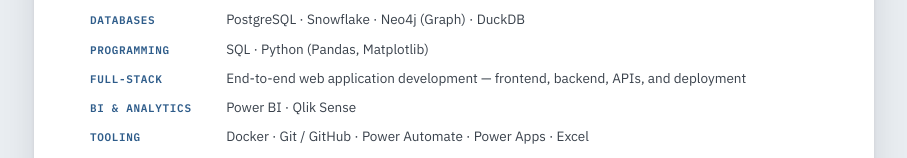
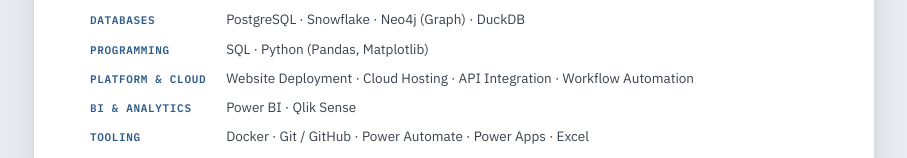
Before and after one commit to jonathanlyao/resume-site, a plain HTML site: page index.html in a window 1280 px wide. Shown: the part 516-674 px from the top of the page, without its empty margins (186-1093 px from the left). Drawn offline with Linux system fonts and the light colour scheme.

Commit message:
Update Resume

```diff
--- a/index.html
+++ b/index.html
@@ -390,8 +390,8 @@
       <dt>Programming</dt>
       <dd>SQL · Python (Pandas, Matplotlib)</dd>
 
-      <dt>Full-Stack</dt>
-      <dd>End-to-end web application development — frontend, backend, APIs, and deployment</dd>
+      <dt>Platform &amp; Cloud</dt>
+      <dd>Website Deployment · Cloud Hosting · API Integration · Workflow Automation</dd>
 
       <dt>BI &amp; Analytics</dt>
       <dd>Power BI · Qlik Sense</dd>
```
Also changed, not shown: 1 other file.
